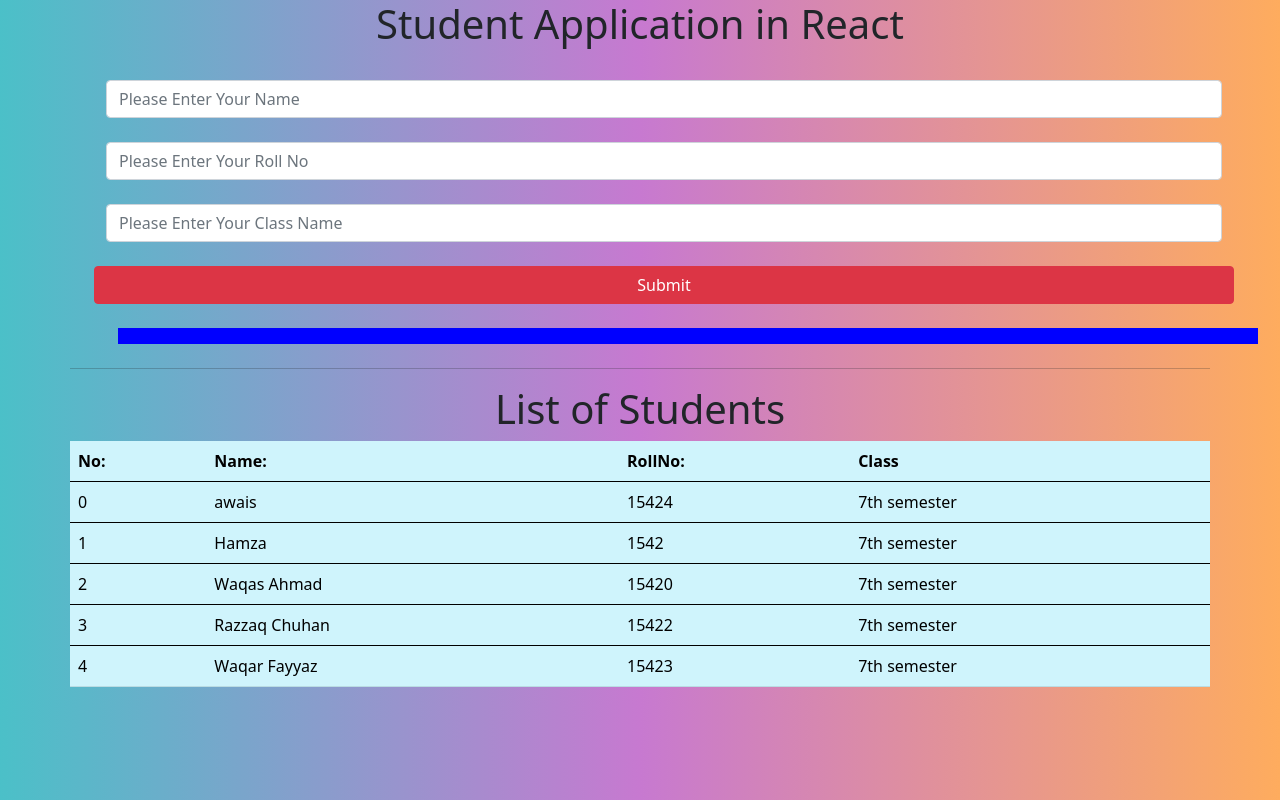
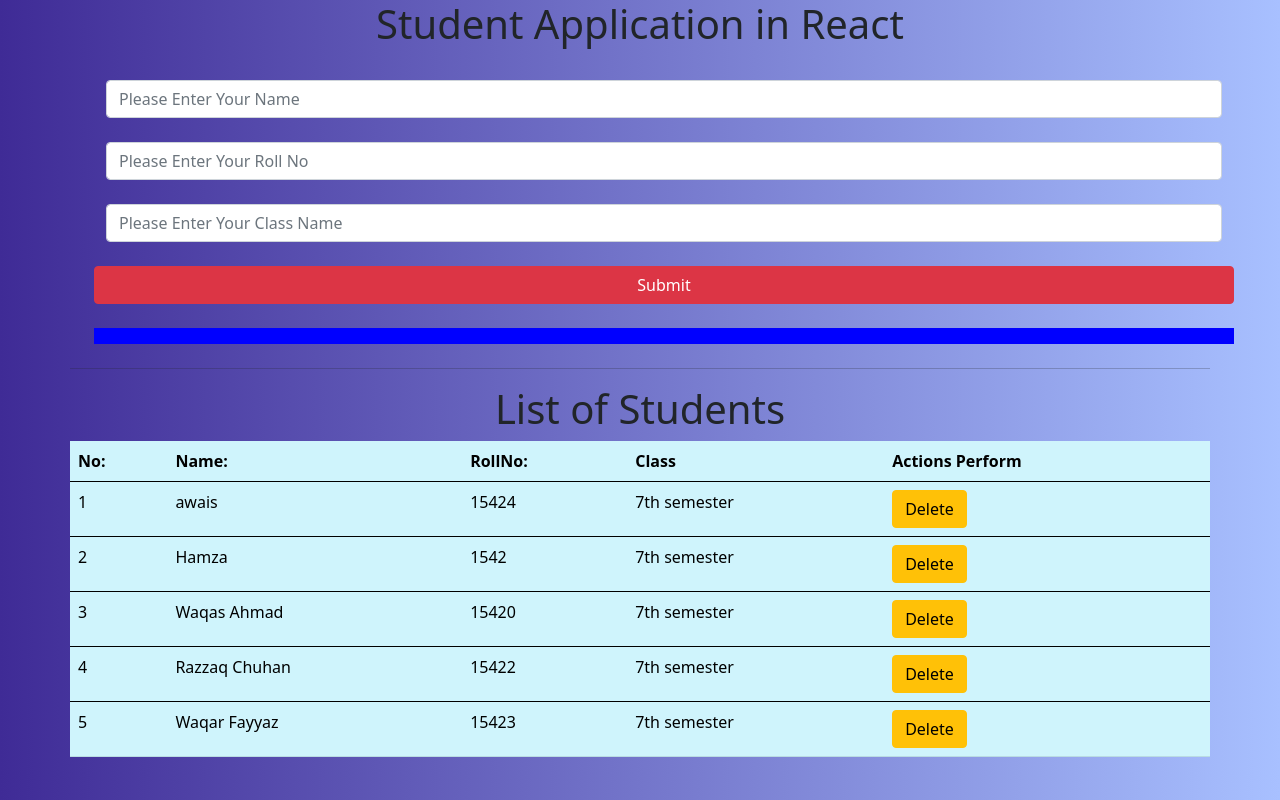
Before and after one commit to awais882s/student-app, a React (Create React App) app: page / in a window 1280 px wide. Built offline with nearby package versions, Linux system fonts and the light colour scheme.

Commit message:
update ui

```diff
--- a/src/components/data.js
+++ b/src/components/data.js
@@ -1,25 +1,30 @@
 export const data = [
   {
+    id : 1 ,
     name: "awais",
     rollno: 15424,
     batch: "7th semester",
   },
   {
+    id : 2 ,
     name: "Hamza",
     rollno: 1542,
     batch: "7th semester",
   },
   {
+    id : 3 ,
     name: "Waqas Ahmad",
     rollno: 15420,
     batch: "7th semester",
   },
   {
+    id : 4 ,
     name: "Razzaq Chuhan",
     rollno: 15422,
     batch: "7th semester",
   },
   {
+    id : 5 ,
     name: "Waqar Fayyaz",
     rollno: 15423,
     batch: "7th semester",
--- a/src/components/studentList.js
+++ b/src/components/studentList.js
@@ -1,16 +1,19 @@
-import React from 'react'
-export default function StudentList({ student, index }) {
+import React from "react";
+export default function StudentList({ student, index, deleteHandler }) {
 
   return (
-
     <tbody>
       <tr>
         <td>{index}</td>
         <td>{student.name}</td>
         <td>{student.rollno}</td>
         <td>{student.batch}</td>
+        <td>
+          <button className="btn btn-warning" onClick={() => deleteHandler(index)}>
+            Delete
+          </button>
+        </td>
       </tr>
     </tbody>
-
-  )
+  );
 }
--- a/src/components/students.js
+++ b/src/components/students.js
@@ -15,8 +15,19 @@ export default function Students() {
   //   console.log("e", e.target.name);
   //   console.log("E", e.target.value);
   // }
+  const deleteHandler = (index) => {
+    console.log("index", index);
+    let abc = students.filter((user) => {
+      return user.id !== index;
+    })
+
+    setStudents(abc);
+
+
+  }
 
   const ctaHandler = () => {
+    // let error1 = document.getElementById("error");
     setMessage("")
     if (name !== "" && batch !== "" && rollno !== "") {
       let newStudent = {
@@ -26,20 +37,22 @@ export default function Students() {
       };
       console.log("New add Students", newStudent);
       // new data add in student list
-      setStudents([...students, newStudent]);
+      // setStudents([...students, newStudent]);
+      setStudents([newStudent, ...students,]);
+
       // for empty inputs
       setName("");
       setRollno("");
       setBatch("");
     }
     else {
-      setMessage("Found Few of Params empty! Params can,t empty")
+      setMessage("Found Few of Params empty! Params can,t empty");
     }
   }
   return (
     <div className="container">
       <div className="row">
-        <div className="col">
+        <div className="col col-x-sm-12">
           <input
             className="form-control m-4"
             type="text"
@@ -67,14 +80,13 @@ export default function Students() {
         <button className="btn btn-danger w-100 ms-4" onClick={ctaHandler}>
           Submit
         </button>
-        <p className="d-flex justify-content-center m-4 p-2 ms-5 " style={{ backgroundColor: "blue", color: "white" }}>
+        <p className="d-flex justify-content-center m-4 p-2 text-black" style={{ backgroundColor: 'blue', color: "whitesmoke" }}>
           {
             errorMessage
           }
-
         </p>
         <hr />
-        <h1 className=" d-flex justify-content-center align-items-center">List of Students</h1>
+        <h1 className=" d-flex justify-content-center align-items-center ">List of Students</h1>
         <table class="table table-info">
           <thead>
             <tr>
@@ -82,11 +94,14 @@ export default function Students() {
               <th scope="col">Name:</th>
               <th scope="col">RollNo:</th>
               <th scope="col">Class</th>
+              <th scope="col">Actions Perform</th>
             </tr>
           </thead>
-          {students.map((item, index) => {
-            return <StudentList index={index} student={item} />;
-          })}
+          {
+            students.map((item, index) => {
+              return <StudentList index={index + 1} student={item} deleteHandler={deleteHandler} />;
+            })
+          }
         </table>
       </div>
     </div>
```
Also changed, not shown: src/Boostrap/index.css.
